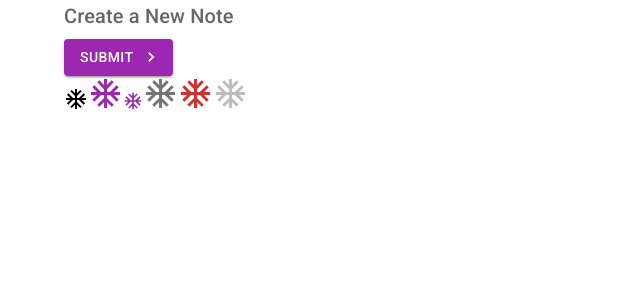
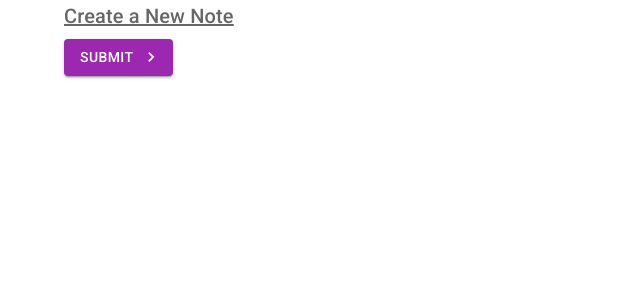
Before and after one commit to constgenius/notesapp_ReactMaterialUI, a React (Vite) app: page /create in a window 1280 px wide. Shown: the top 300 px of the page, without its empty margins (0-640 px from the left). Built offline with nearby package versions, Linux system fonts and the light colour scheme.

Commit message:
Final Changes

```diff
--- a/package.json
+++ b/package.json
@@ -14,6 +14,7 @@
     "@emotion/styled": "^11.11.0",
     "@mui/icons-material": "^5.14.8",
     "@mui/material": "^5.14.8",
+    "@mui/styles": "^5.14.7",
     "react": "^18.2.0",
     "react-dom": "^18.2.0",
     "react-router-dom": "^6.15.0"
--- a/src/pages/Create.jsx
+++ b/src/pages/Create.jsx
@@ -1,16 +1,30 @@
 import React from "react"
 import { Typography } from "@mui/material";
 import Button from '@mui/material/Button';
-import ButtonGroup from '@mui/material/ButtonGroup';
 import Container from '@mui/material/Container';
-import AcUnitIcon from '@mui/icons-material/AcUnit';
-import SendIcon from '@mui/icons-material/Send';
 import KeyboardArrowRightIcon from '@mui/icons-material/KeyboardArrowRight';
+import { makeStyles } from "@mui/styles";
+
+const useStyles = makeStyles({
+  btn:{
+    fontSize:60,
+    backgroundColor: "voilet",
+    "&:hover":{
+      background:'blue'
+    }
+  },
+  title:{
+    textDecoration: 'underline',
+    marginBottom: 20
+  }
+})
 
 const Create = () => {
+  const classes = useStyles();
   return (
     <Container>
       <Typography
+        className={classes.title}
         variant="h6"
         color="textSecondary"
         component="h2"
@@ -19,24 +33,16 @@ const Create = () => {
         Create a New Note
       </Typography>
       <Button
+        className={classes.btn}
         onClick={()=>console.log("You Clicked Me")}
         type="submit"
         color="secondary"
         variant="contained"
-        // startIcon={<SendIcon/>}
         endIcon={<KeyboardArrowRightIcon/>}
       >
         Submit
       </Button>
 
-      {/* Icons */}
-      <br/>
-      <AcUnitIcon/>
-      <AcUnitIcon color="secondary" fontSize="large"/>
-      <AcUnitIcon color="secondary" fontSize="small"/>
-      <AcUnitIcon color="action" fontSize="large"/>
-      <AcUnitIcon color="error" fontSize="large"/>
-      <AcUnitIcon color="disabled" fontSize="large"/>
 
     </Container>
   )
```
Also changed, not shown: 1 other file (tests, documents, lock files or other folders).
